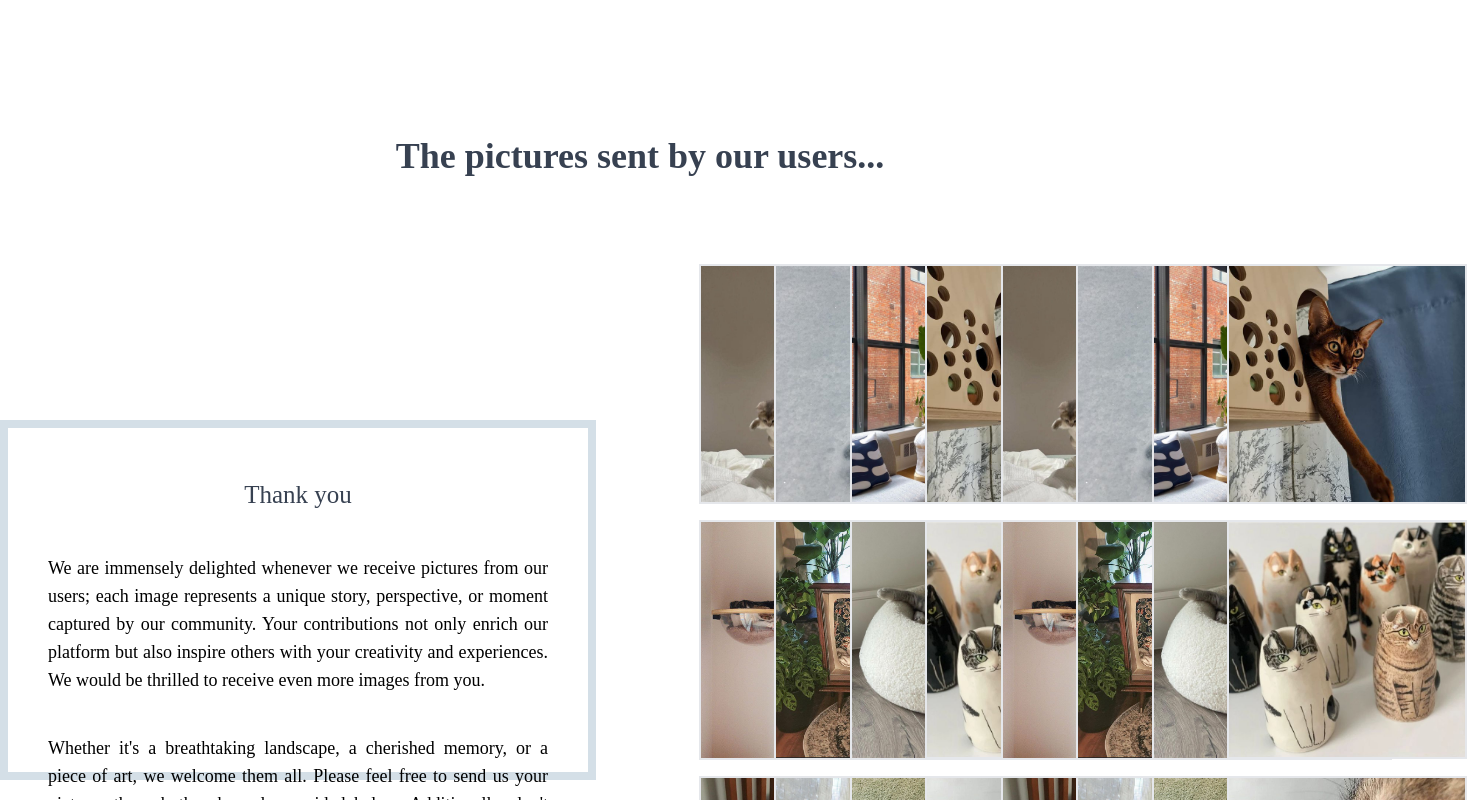
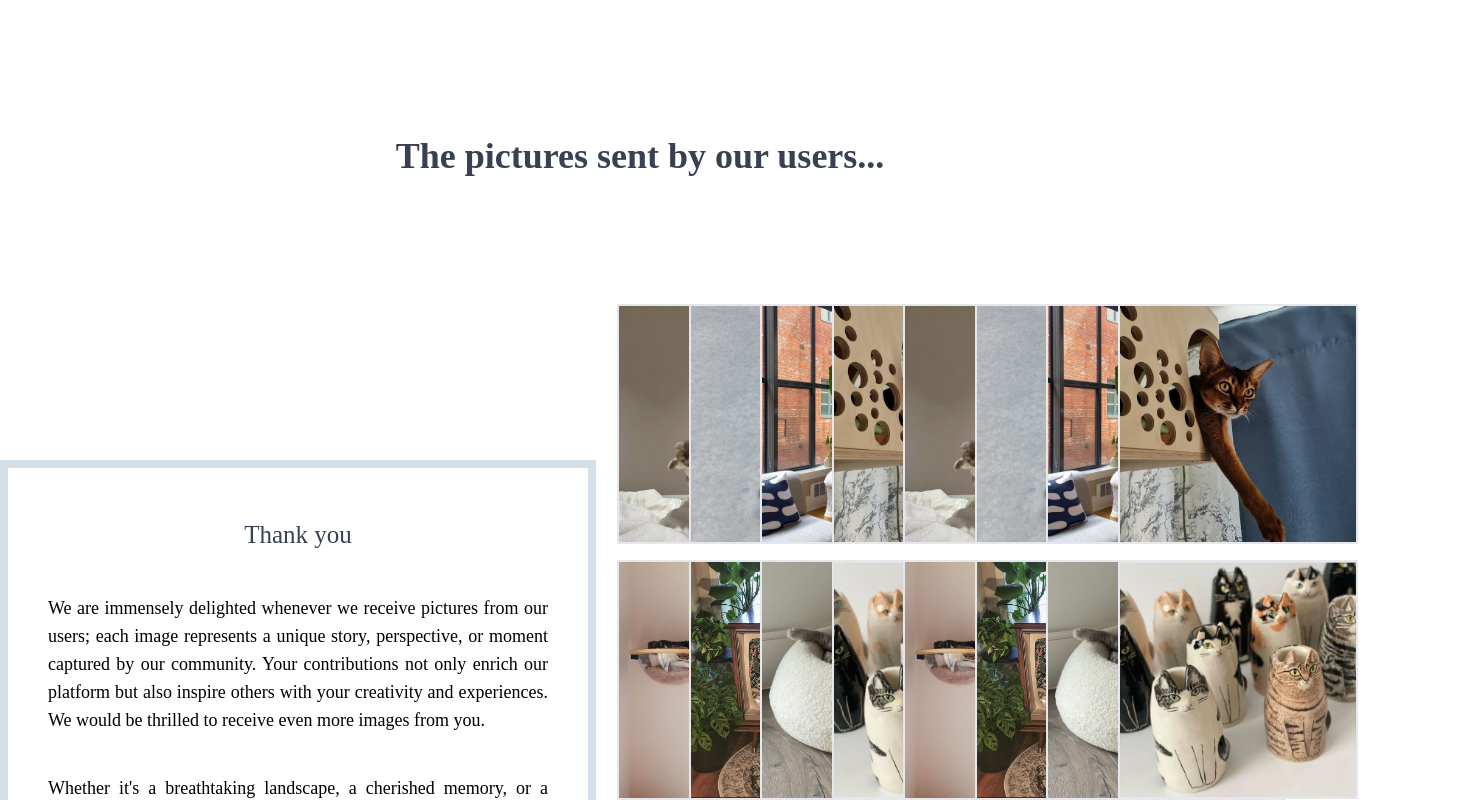
Before and after one commit to demetgas/react-tailwind-project, a React (Create React App) app in the folder tailwind-app/: page / in a window 1280 px wide. Shown: the part 2960-3760 px from the top of the page, 1467 px wide, since content can reach past the window. Built offline with nearby package versions, Linux system fonts and the light colour scheme.

Commit message:
Update Gallery.jsx

```diff
--- a/tailwind-app/src/components/Gallery.jsx
+++ b/tailwind-app/src/components/Gallery.jsx
@@ -3,12 +3,12 @@ import galleryArray from "../data/gallery";
 
 export const Gallery = () => {
   return (
-    <div className="w-full md:h-[230svh] lg:h-[80svh] mx-auto">
-      <h2 className="text-center text-gray-700 mt-[280px] font-bold text-4xl">
+    <div className="w-full md:h-[250svh] lg:h-[80svh] mx-auto md:mt-[280px] ">
+      <h2 className="text-center text-gray-700 font-bold text-4xl ">
         The pictures sent by our users...
       </h2>
-      <div className="flex sm:flex-col md:flex-col lg:flex-row justify-center gap-20">
-        <div className="border-x-8 border-y-8 border-babyblue my-auto md:max-h-[45svh] md:max-w-[75svw]   md:content-center lg:max-h-[45svh] ">
+      <div className="flex sm:flex-col md:flex-col lg:flex-row justify-center md:mt-[40px] ">
+        <div className="border-x-8 border-y-8 border-babyblue my-auto md:max-h-[45svh] md:max-w-[75svw] md:mx-auto  md:content-center lg:max-h-[45svh] ">
           <h1 className="text-center text-gray-700 text-[25px] mt-12  ">
             Thank you
           </h1>
@@ -35,7 +35,7 @@ export const Gallery = () => {
             and meaningful. Thank you for being a part of our community!
           </p>
         </div>
-        <div className="grid md:grid-cols-1  lg:grid-cols-2 lg:max-w-[90rem]  ">
+        <div className="grid md:grid-cols-1 lg:mr-28 lg:grid-cols-2 lg:max-w-[90rem]   ">
           {galleryArray.map((array) => (
             <div className="  mt-20  ">
               <div className="grid lg:grid-cols-4 md:grid-cols-2">
```
